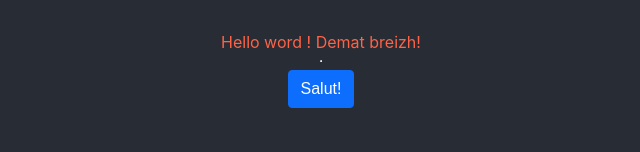
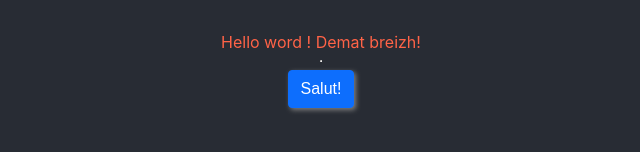
Before and after one commit to ffayel/2021_09_13_tjs, a React (Create React App) app: page / in a window 1280 px wide. Shown: the part 330-482 px from the top of the page, without its empty margins (319-959 px from the left). Built offline with nearby package versions, Linux system fonts and the light colour scheme.

Commit message:
Button add shadow

```diff
--- a/src/App/components/Button/Button.css
+++ b/src/App/components/Button/Button.css
@@ -15,6 +15,7 @@
         padding: .375rem .75rem;
         font-size: 1rem;
         border-radius: .25rem;
+        box-shadow: 2px 2px 5px grey;
         transition: color .15s ease-in-out,background-color .15s ease-in-out,border-color .15s ease-in-out,box-shadow .15s ease-in-out;
 }
 
```
